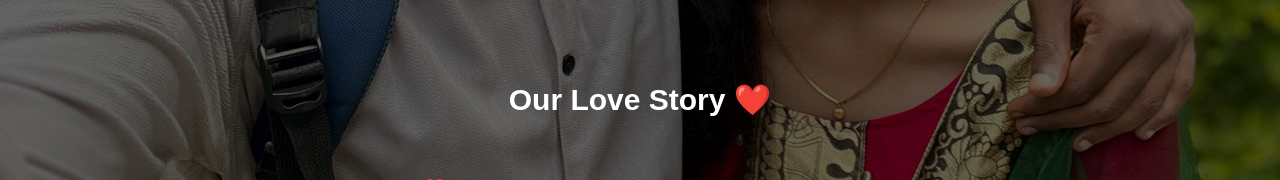
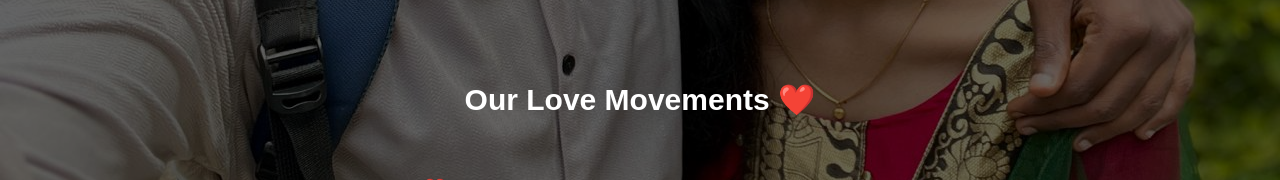
Before and after one commit to ddravid527/valentine-site, a plain HTML site: page story.html in a window 1280 px wide. Shown: the part 601-781 px from the top of the page. Drawn offline with Linux system fonts and the light colour scheme.

Commit message:
Update story.html

```diff
--- a/story.html
+++ b/story.html
@@ -73,7 +73,7 @@ h1 {
 <div class="story-container">
 <div class="story-text">
 <h1 style="text-align:center; font-size:30px; margin-bottom:40px;">
-Our Love Story ❤️
+Our Love Movements ❤️
 </h1>
 
 <p style="text-align:justify; font-size:18px; line-height:2; width:65%; margin:auto;">
```
